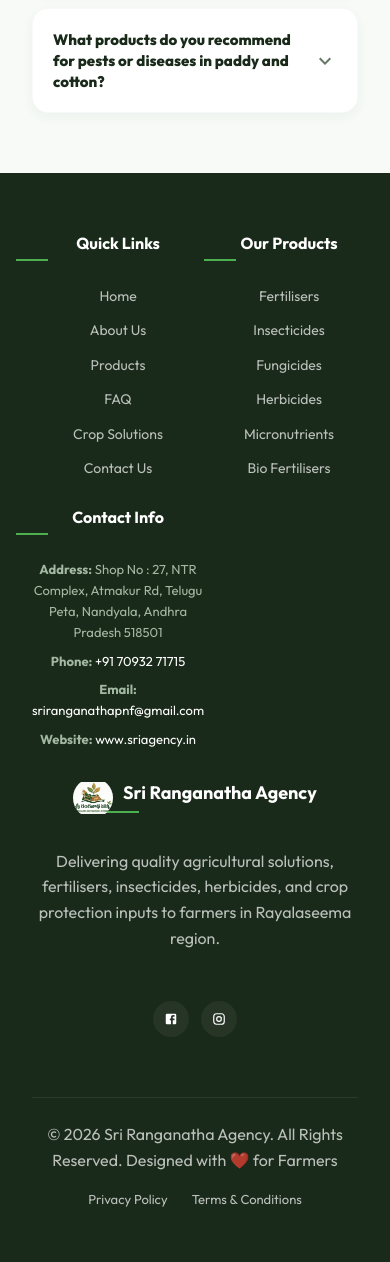
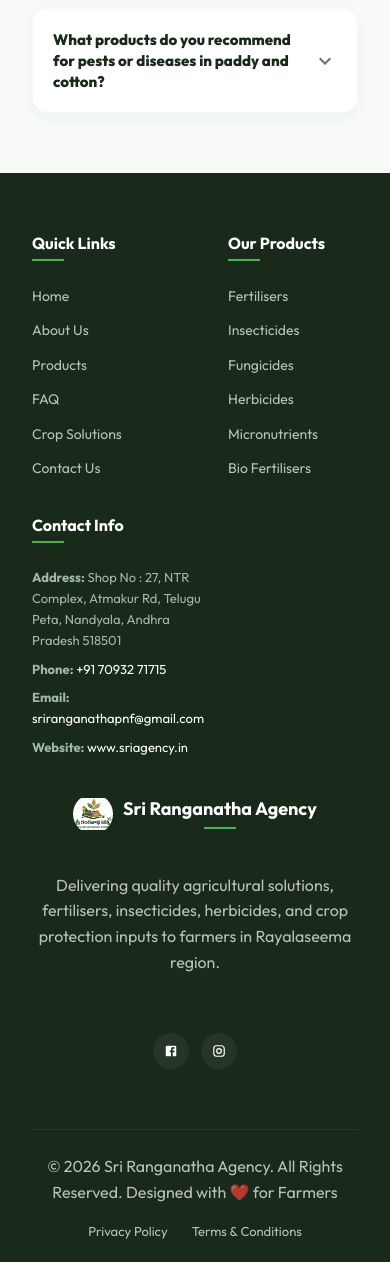
Before and after one commit to Srinivasaraot20/sriagency, a Django app: page /faq.html in a window 390 px wide. Shown: the part 1491-2753 px from the top of the page. Before the commit the page ends 2698 px from the top, so only its background shows below. Run offline with Django 5.2, Linux system fonts and the light colour scheme.

Commit message:
Add files via upload

```diff
--- a/static/styles.css
+++ b/static/styles.css
@@ -1683,8 +1683,8 @@ p {
     padding: 60px 0 20px;
   }
   .footer-grid {
-    grid-template-columns: 1fr 1fr;
-    gap: clamp(16px, 4vw, 30px);
+    grid-template-columns: repeat(2, 1fr);
+    gap: 24px;
   }
   .footer-brand {
     display: contents;
@@ -1699,16 +1699,19 @@ p {
     order: 2;
     text-align: center;
     margin-bottom: 24px;
+    max-width: 450px;
+    margin-left: auto;
+    margin-right: auto;
   }
   .footer-quick-links {
     grid-column: 1 / 2;
     order: 3;
-    text-align: center;
+    text-align: left;
   }
   .footer-products {
     grid-column: 2 / 3;
     order: 4;
-    text-align: center;
+    text-align: left;
   }
   .footer-contact {
     grid-column: 1 / -1;
@@ -1724,13 +1727,25 @@ p {
   }
   .footer-col h4 {
     font-size: clamp(14px, 4vw, 16px);
+  }
+  .footer-brand > div:first-child h4, .footer-contact h4 {
     text-align: center;
   }
-  .footer-col h4::after {
+  .footer-brand > div:first-child h4::after, .footer-contact h4::after {
     left: 50%;
     transform: translateX(-50%);
   }
+  .footer-quick-links h4, .footer-products h4 {
+    text-align: left;
+  }
+  .footer-quick-links h4::after, .footer-products h4::after {
+    left: 0;
+    transform: none;
+  }
   .footer-links li {
+    text-align: left;
+  }
+  .footer-contact .footer-links li {
     text-align: center;
   }
   .footer-links li a {
```
